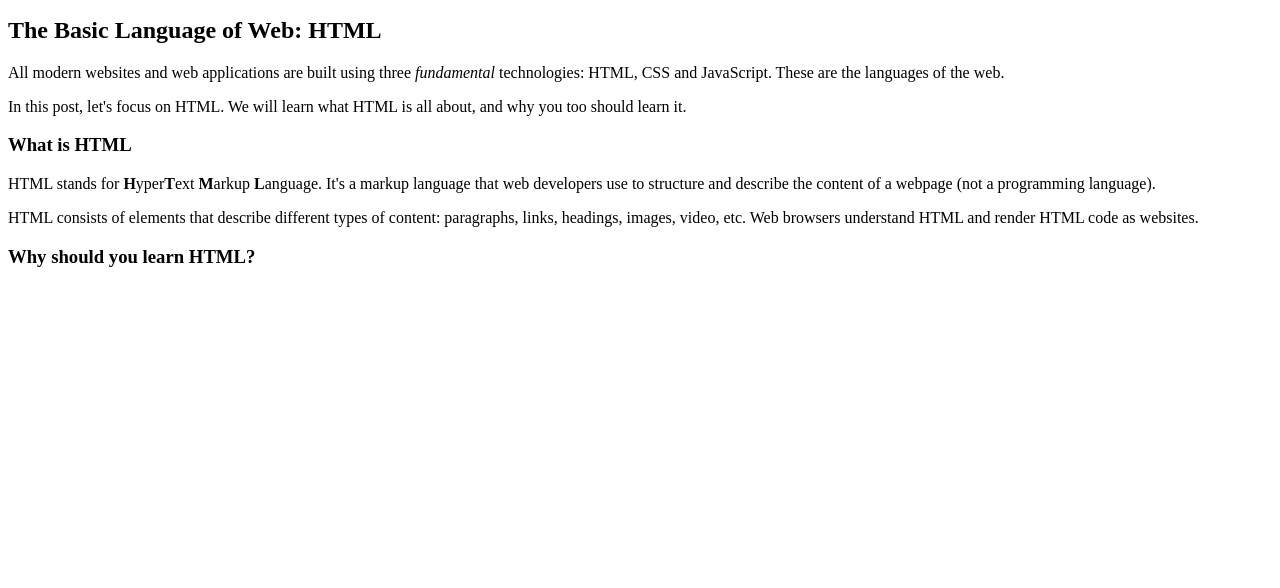
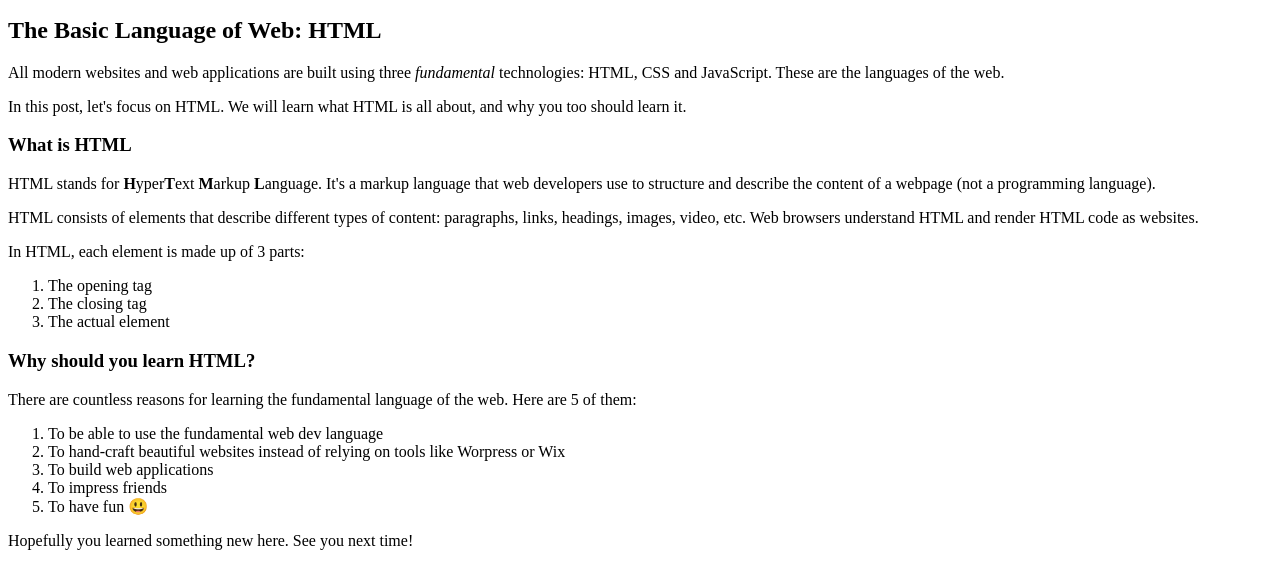
Before and after one commit to fkhan313/html-css, a plain HTML site: page 02-HTML-Fundamentals/index.html in a window 1280 px wide. Shown: the part 102-690 px from the top of the page. Drawn offline with Linux system fonts and the light colour scheme.

Commit message:
"Add example of list"

```diff
--- a/02-HTML-Fundamentals/index.html
+++ b/02-HTML-Fundamentals/index.html
@@ -47,6 +47,30 @@
       HTML and render HTML code as websites.
     </p>
 
+    <p>In HTML, each element is made up of 3 parts:</p>
+
+    <ol>
+      <li>The opening tag</li>
+      <li>The closing tag</li>
+      <li>The actual element</li>
+    </ol>
+
     <h3>Why should you learn HTML?</h3>
+    <p>
+      There are countless reasons for learning the fundamental language of the
+      web. Here are 5 of them:
+    </p>
+    <ol>
+      <li>To be able to use the fundamental web dev language</li>
+      <li>
+        To hand-craft beautiful websites instead of relying on tools like
+        Worpress or Wix
+      </li>
+      <li>To build web applications</li>
+      <li>To impress friends</li>
+      <li>To have fun 😃</li>
+    </ol>
+
+    <p>Hopefully you learned something new here. See you next time!</p>
   </body>
 </html>
```
